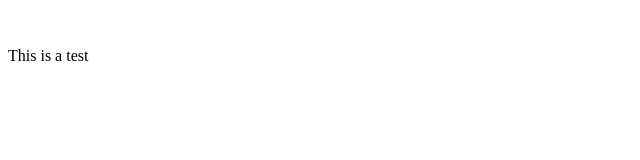
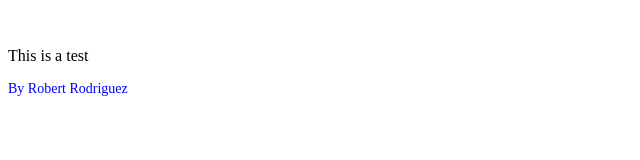
Before and after one commit to rob915/new-repo, a plain HTML site: page index.html in a window 1280 px wide. Shown: the whole page, without its empty margins (0-640 px from the left). Drawn offline with Linux system fonts and the light colour scheme.

Commit message:
Added footer

```diff
--- a/index.html
+++ b/index.html
@@ -9,5 +9,6 @@
   <body>
     <h1 class="header">Header</h1>
     <p class="content">This is a test</p>
+    <footer class="footer">By Robert Rodriguez</footer>
   </body>
 </html>
--- a/style.css
+++ b/style.css
@@ -3,3 +3,8 @@
   color: #fff;
   margin: 0;
 }
+
+footer {
+  font-size: 14px;
+  color: blue;
+}
```
